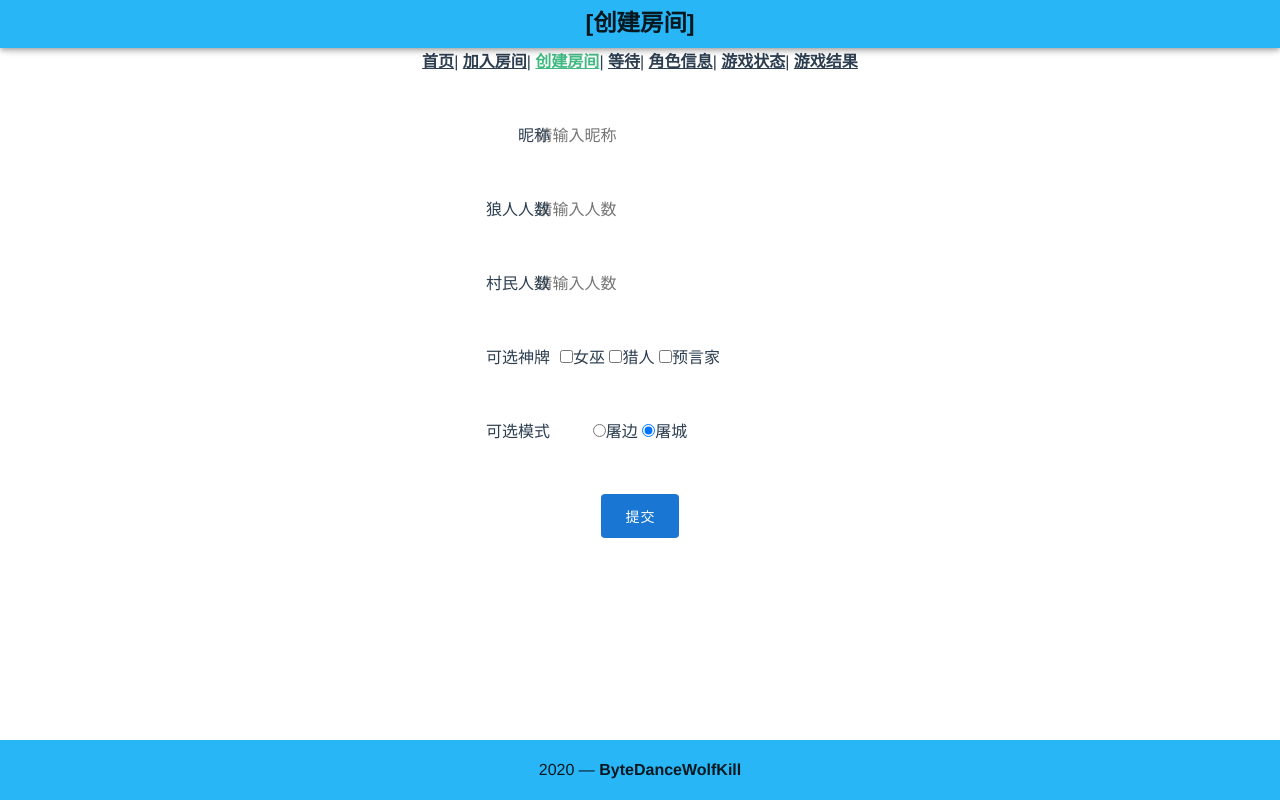
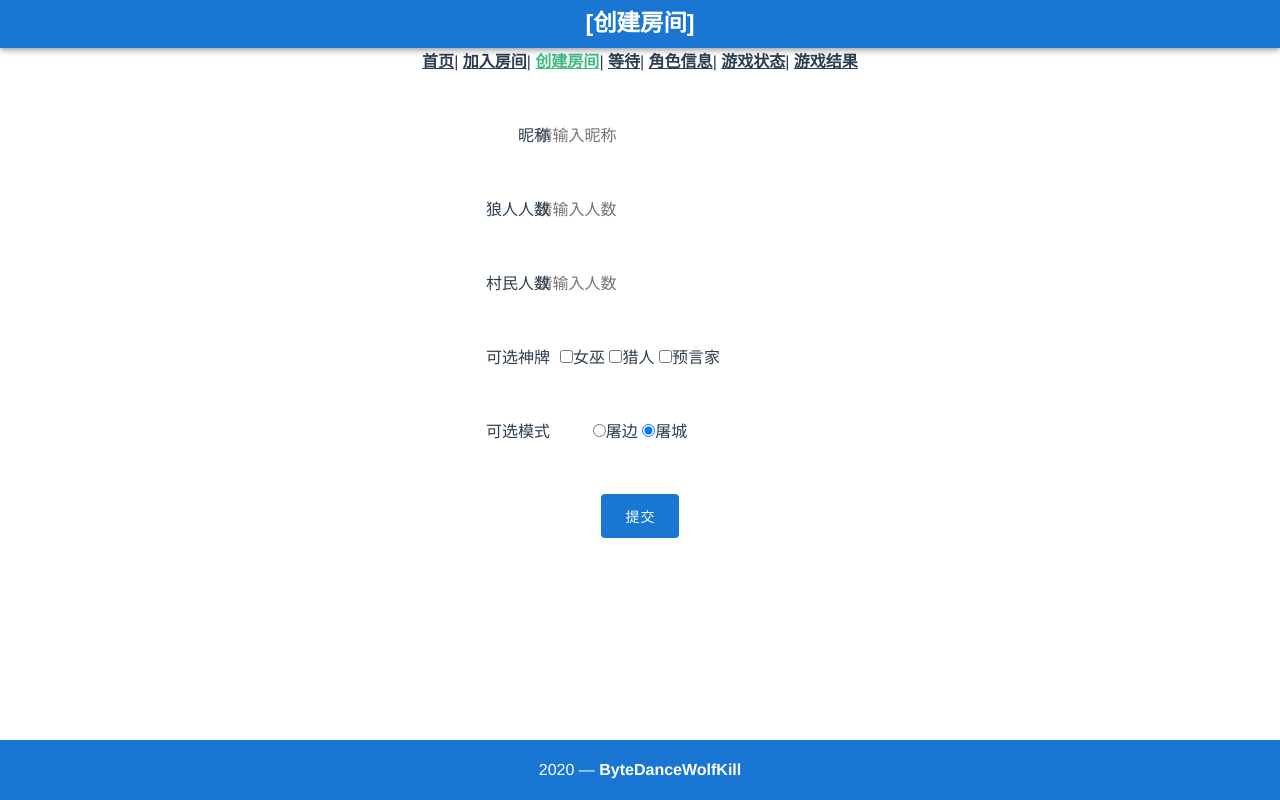
Before and after one commit to MaxJ2000/techtrainingcamp-h-fe-4, a Vue app: page /#/home in a window 1280 px wide. Built offline with nearby package versions, Linux system fonts and the light colour scheme.

Commit message:
xjb乱改的别看

```diff
--- a/src/components/Footer.vue
+++ b/src/components/Footer.vue
@@ -1,5 +1,5 @@
 <template>
-  <v-footer absolute class="font-weight-medium" color="#29B6F6">
+  <v-footer absolute class="font-weight-medium" color="primary">
     <v-col class="text-center" cols="12">
       {{ new Date().getFullYear() }} —
       <strong>
@@ -8,6 +8,10 @@ ByteDanceWolfKill</strong>
   </v-footer>
 </template>
 <style scoped>
+.text-center{
+    color: white!important;
+    text-decoration: none;
+  }
 </style>
 
 <script>
--- a/src/components/Header.vue
+++ b/src/components/Header.vue
@@ -1,5 +1,5 @@
 <template>
-  <v-toolbar dense absolute min-width="100%" color="#29B6F6">
+  <v-toolbar class="toolbar" dense absolute min-width="100%" color="primary">
       <v-spacer></v-spacer>
     <v-toolbar-title center>
       <h3>
@@ -10,8 +10,17 @@
   </v-toolbar>
 </template>
 <style scoped>
+ .toolbar {
+      height: 45px;
+  }
+  h3 {
+    color: white!important;
+    text-decoration: none;
+  }
+
 </style>
 
 <script>
 export default {};
+
 </script>
--- a/src/views/About.vue
+++ b/src/views/About.vue
@@ -29,6 +29,7 @@
       >
     </div>
   </div>
+
 </template>
 
 <style scoped>
@@ -41,6 +42,7 @@ label {
   width: 150px;
   text-align: right;
 }
+
 </style>
 <script>
 // import Title from "@/components/Title.vue";
--- a/src/views/HelloWorld.vue
+++ b/src/views/HelloWorld.vue
@@ -2,7 +2,7 @@
   <div class="hello">
     <!-- <Title>[首页]</Title> -->
     <Header>[首页]</Header>
-    <img alt="WolfKill logo" src="../assets/timg.jpg" />
+    <img alt="WolfKill logo" src="../assets/Werewolf.png" />
     <div class="row">
       <div class="mb">
         <v-btn
```
